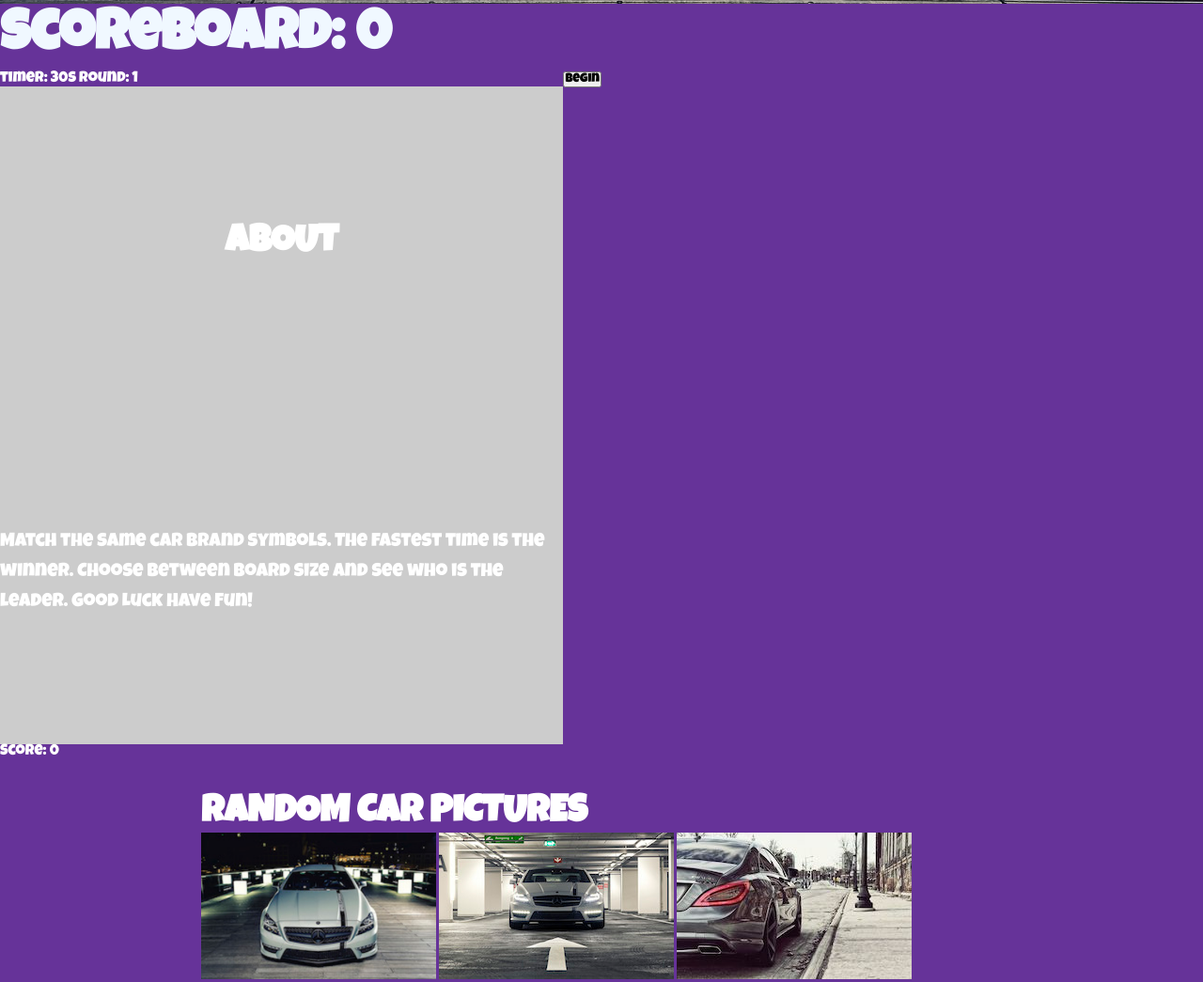
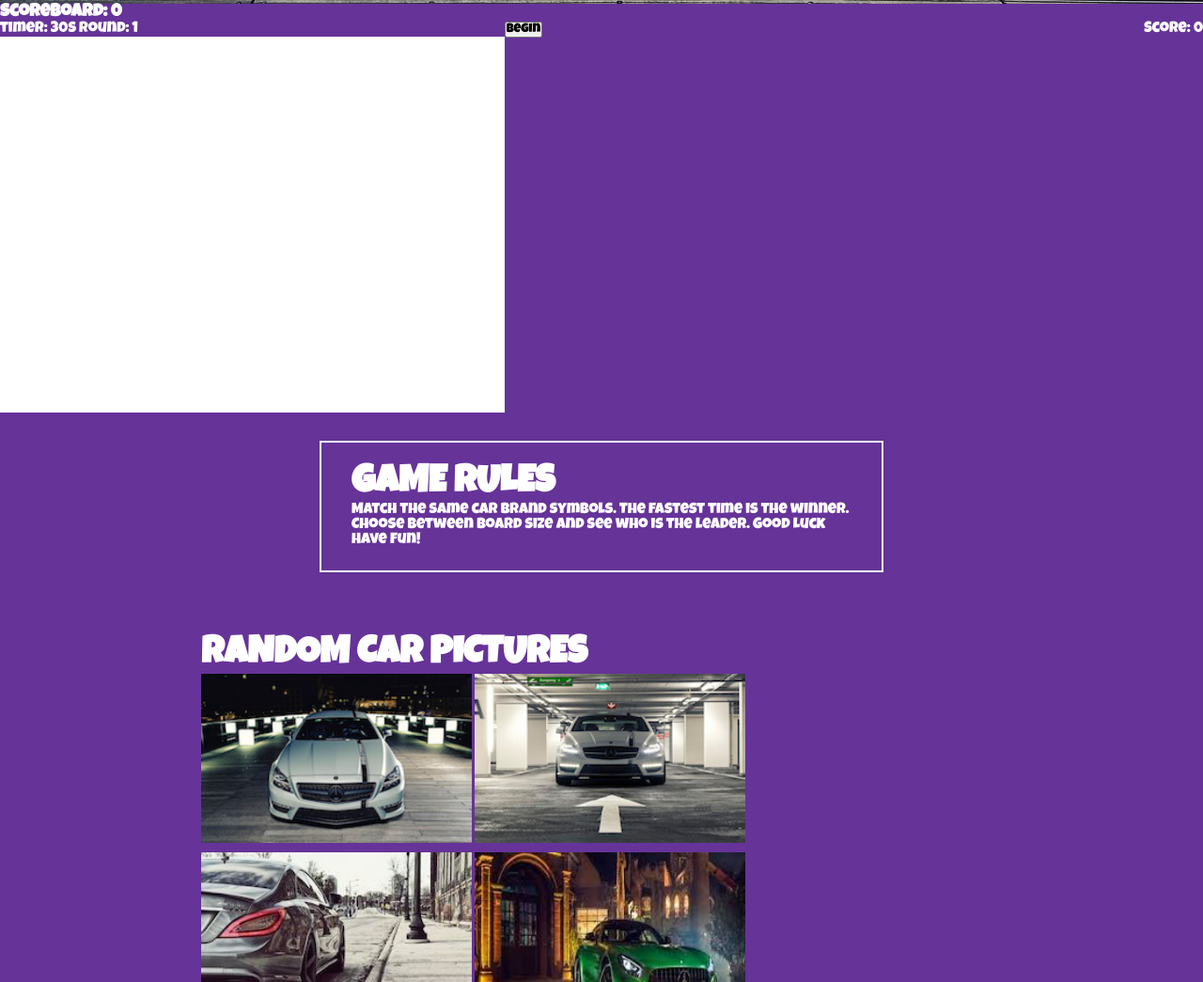
Before and after one commit to K-taiwan/matching-game-1, a plain HTML site: page index.html in a window 1280 px wide. Shown: the part 796-1841 px from the top of the page at 94% size. Drawn offline with nearby package versions, Linux system fonts and the light colour scheme.

Commit message:
Trying to add grid

```diff
--- a/index.html
+++ b/index.html
@@ -39,23 +39,53 @@
             </div>
         </section>
             <div>
-                <h1>scoreboard: 0</h1>
+                <h3>scoreboard: 0</h3>
                 <span id="timer">timer: 30s</span>
                 <span id="round">round: 1</span>
+                <aside>Score: 0</aside>
                 <button>Begin</button>
             </div>
             <div class="squares"></div>
+            <div class = "game-board">
+                    <div class="box"></div>
+                    <div class="box"></div>
+                    <div class="box"></div>
+                    <div class="box"></div>
+                    <div class="box"></div>
+                    <div class="box"></div>
+                    <div class="box"></div>
+                    <div class="box"></div>
+                    <div class="box"></div>
+                    <div class="box"></div>
+                    <div class="box"></div>
+                    <div class="box"></div>
+                    <div class="box"></div>
+                    <div class="box"></div>
+                    <div class="box"></div>
+                    <div class="box"></div>
+                    <div class="box"></div>
+                    <div class="box"></div>
+                    <div class="box"></div>
+                    <div class="box"></div>
+                    <div class="box"></div>
+                    <div class="box"></div>
+                    <div class="box"></div>
+                    <div class="box"></div>
+                    <div class="box"></div>
+                    <div class="box"></div>
+                    <div class="box"></div>
+            </div>
         </section>
             <section id="about" class="about board-container">
-            <p class="lead">About</p>
+            <h2 class="lead">GAME RULES</h2>
             <p>Match the same car brand symbols. The fastest time is the winner. Choose between board size and see who is the leader. Good Luck Have Fun!</p>
         </section>
 
 
-        <aside>Score: 0</aside>
 
-        <section id="cars" class="cars container">
-            <p class="lead">Random Car Pictures</p>
+
+        <section id="cars" class="cars carcontainer">
+            <h2 class="lead">Random Car Pictures</h2>
             <div class="AMG">
                 <img src="./image/AMG11.jpg" alt="AMG">
                 <img src="./image/AMG22.jpg" alt="AMG">
@@ -82,6 +112,11 @@
             </div>
         </section>
 
+
+        <section>
+            <h2>Contact</h2>
+            <p>KennyK-TW github</p>
+        </section>
     </main>
 
 
--- a/js/app.js
+++ b/js/app.js
@@ -82,16 +82,16 @@ const setUpRound = () => {
     $("#round").text("round: " + round);
 
     if (round === 1) {
-      createSquares(50);
+      createSquares(10);
       time = 30;
     } else if (round === 2) {
-      createSquares(100);
+      createSquares(20);
       time = 20;
     } else if (round === 3) {
-      createSquares(150);
+      createSquares(30);
       time = 10;
     } else {
-      createSquares(250);
+      createSquares(40);
       time = 10;
     }
   };
--- a/style/style.css
+++ b/style/style.css
@@ -127,13 +127,38 @@ nav {
 * Board Container
 **************************************************/
 .board-container {
-    display: flex;
+    width: 60%;
+    max-width: 600px;
+    min-width: 500px;
+    margin: 30px auto;
+    background: rebeccapurple;
+    padding: 1.5rem 2rem;
+    box-shadow: 0 0 2px rgba(0,0,0,0.2);
+    border:2px solid #fff;
+}
+
+
+.game-board{
+    background: white;
+    display: grid;
+    grid-template-columns: 50px 50px 50px 50px 50px 50px 50px 50px;
+    grid-template-rows: 50px 50px 50px 50px 50px 50px 50px 50px;
+    justify-content: center;
+}
+
+/* .board-container {
+
+    max-width: 980px;
+    max-height: 1000px;
+    padding: 3% 5%;
+    margin: 0 auto;
+    display: block;
     flex-direction: row;
     justify-content: center;
     align-items: center;
     background: #ccc;
-    height: 700px;
-    flex-wrap: wrap;
+    /* height: 700px; */
+  /*   flex-wrap: wrap;
 
 }
 
@@ -144,19 +169,19 @@ nav {
     font-size: 40px;
     border: 1px solid white;
     height: 100px;
-    flex-basis: 40%;
+    flex-basis: auto;
     order: 0;
-}
+} */
 
 
 
 /*
 * ABOUT
 *****************************************************/
-.about {
+/* .about {
     font-size: 20px;
     line-height: 1.6;
-}
+} */
 
 .lead {
     font-family: 'Luckiest Guy', cursive;
@@ -167,14 +192,25 @@ nav {
 }
 
 /*
+* Aside
+*****************************************************/
+aside {
+    float: right;
+}
+
+h3 span {
+    float: left;
+}
+/*
 * Car Container
 *****************************************************/
 
-.container {
+.carcontainer {
     max-width: 980px;
     padding: 3% 5%;
     margin: 0 auto;
 }
+
 
 /*
 * RandomCar Pics
@@ -187,8 +223,8 @@ nav {
 
 .AMG img {
     /* height: 250px; */
-    max-width: 250px;
-    object-fit: scale-down;
+    width: 288px;
+    /* object-fit: scale-down; */
     overflow: hidden;
     margin-bottom: 5px;
     transition: transform 0.5s, opacity 0.5s;
```
